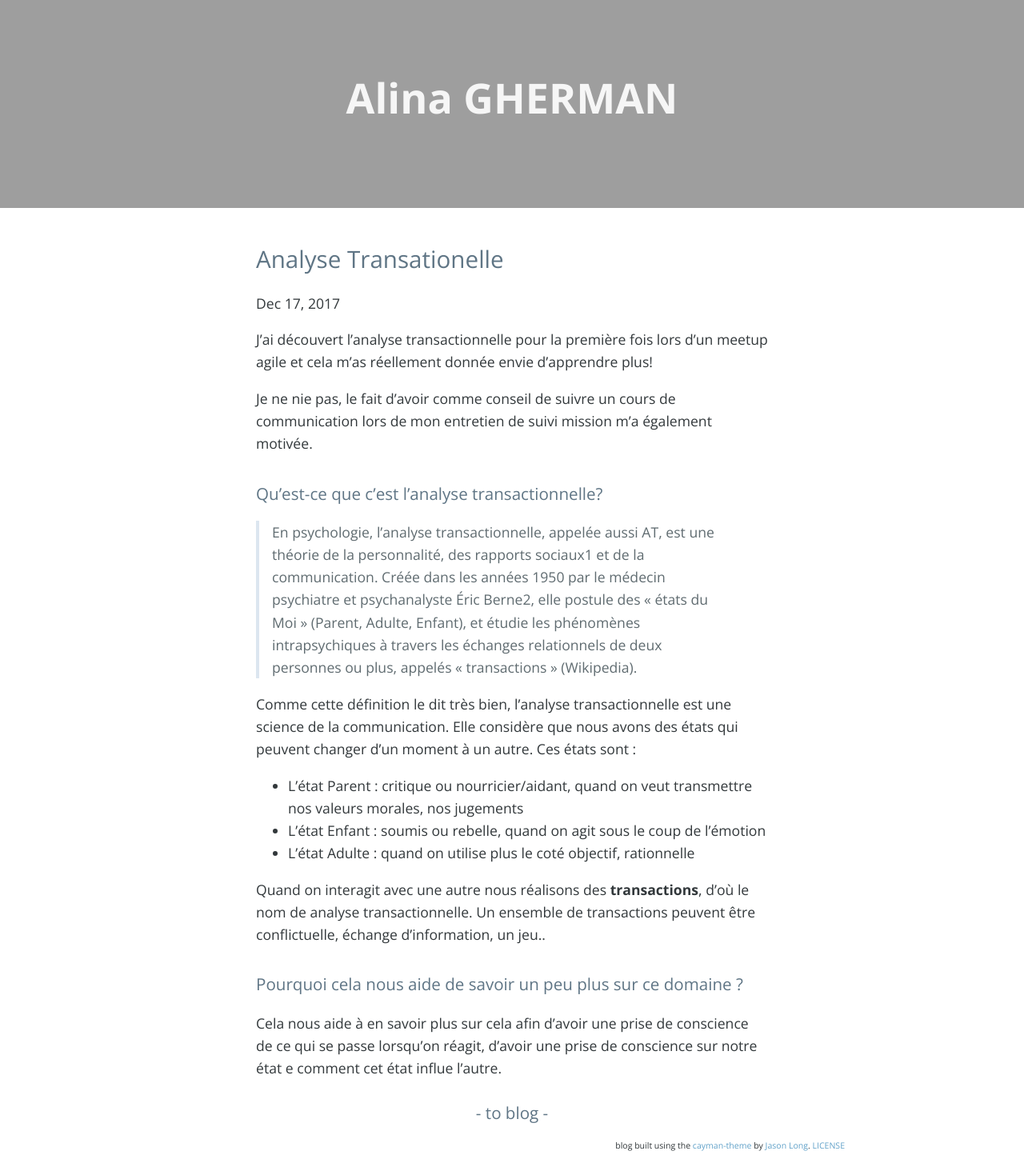
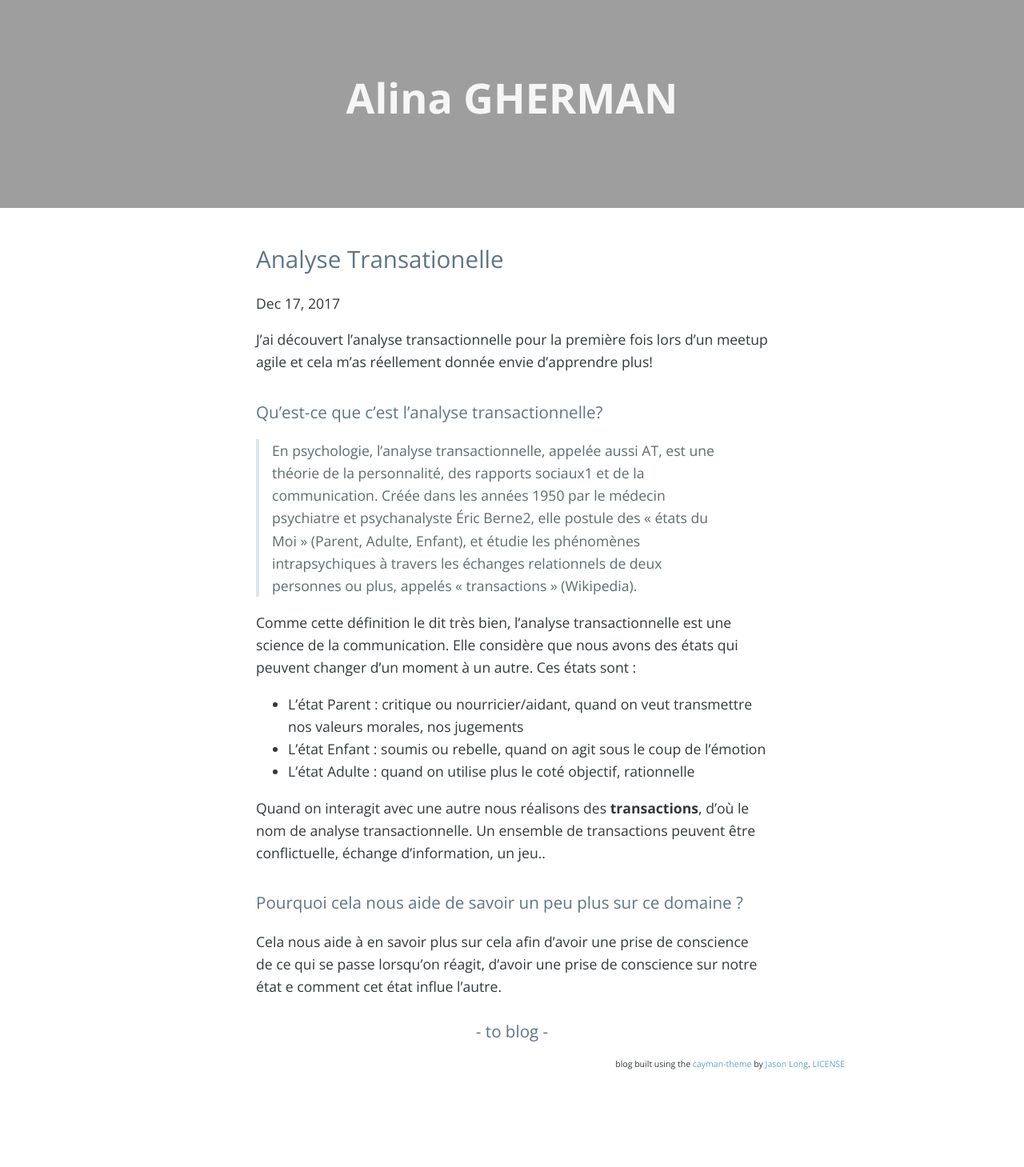
Before and after one commit to veve90/veve90.github.io, a Jekyll site: the page built from _posts/2017-12-17-analyse-transactionelle.md, in a window 1280 px wide. Shown: the whole page at 80% size. Built offline with Jekyll 4.4.1, drawn with Linux system fonts in a browser that asks for light colours; nearby versions of some CDN libraries; comment, search, counter and statistics services are not loaded; after the commit the page ends 1357 px from its top, so only the background shows below that.

Commit message:
Update 2017-12-17-analyse-transactionelle.md

```diff
--- a/_posts/2017-12-17-analyse-transactionelle.md
+++ b/_posts/2017-12-17-analyse-transactionelle.md
@@ -6,8 +6,6 @@ categories: comunication
 ---
 
 J'ai découvert l'analyse transactionnelle pour la première fois lors d'un meetup agile et cela m'as réellement donnée envie d'apprendre plus!
-
-Je ne nie pas, le fait d'avoir comme conseil de suivre un cours de  communication lors de mon entretien de  suivi mission m’a également motivée.
 
 # Qu'est-ce que c'est l'analyse transactionnelle?
 
```
